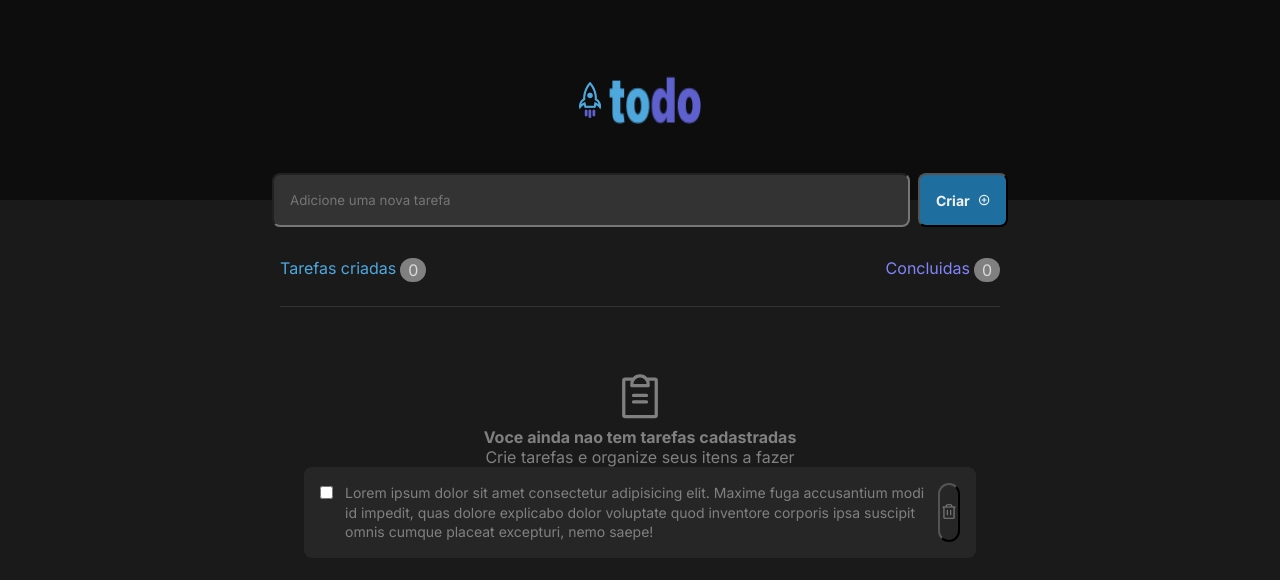
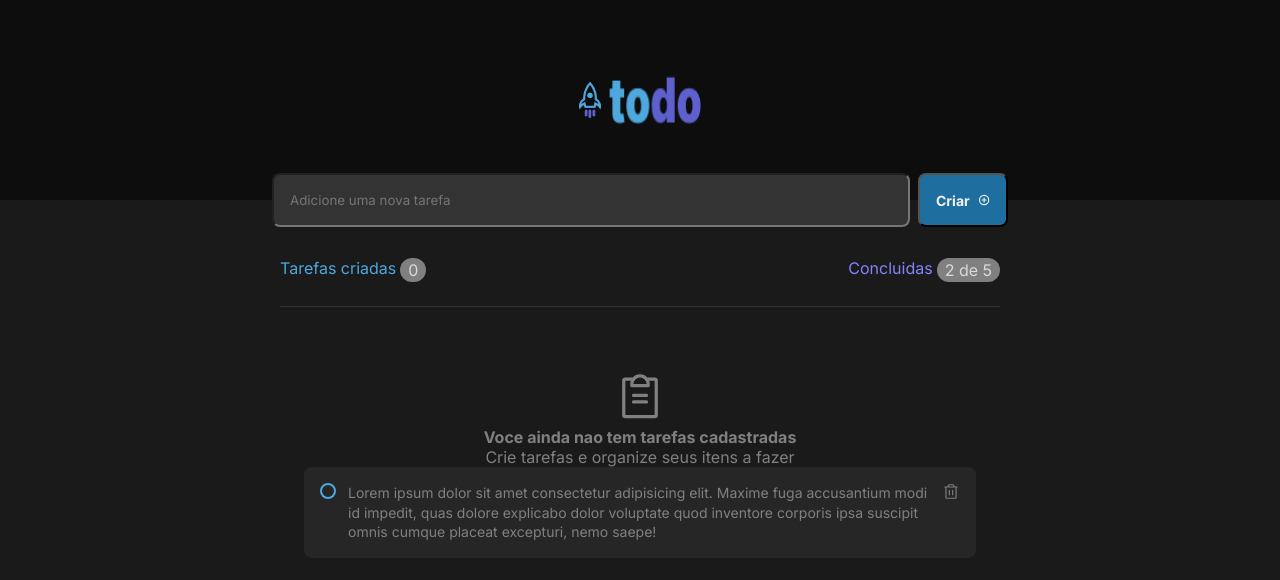
Before and after one commit to NilsonCarlosSaraf/IgniteSaraf, a React (Vite) app in the folder desafio01/DESAFIO/: page / in a window 1280 px wide. Shown: the top 580 px of the page. Built offline with nearby package versions, Linux system fonts and the light colour scheme.

Commit message:
update branch

```diff
--- a/desafio01/DESAFIO/src/components/CardTask.module.css
+++ b/desafio01/DESAFIO/src/components/CardTask.module.css
@@ -9,8 +9,11 @@
 .cardContainer button {
     background-color: transparent;
     color: var(--Gray-100);
+    border: 0;
     border-radius: 16px;
     line-height: 0;
+    align-items: start;
+
 
 }
 
@@ -27,7 +30,18 @@
     line-height: 140%;
 }
 
-.checkBox {
-    color: red;
-    border-radius: 8px;
+.checkBoxContainer {
+    border: 2px solid var(--blue);
+    height: 16px;
+    min-width: 16px;
+    border-radius: 50%;
 }
+
+.checkBoxContainerTick {
+    background: var(--purpleDark);
+    border: 2px solid var(--purpleDark);
+    height: 16px;
+    min-width: 16px;
+    border-radius: 50%;
+    color: var(--gray-100);
+}
--- a/desafio01/DESAFIO/src/components/CardTask.tsx
+++ b/desafio01/DESAFIO/src/components/CardTask.tsx
@@ -1,20 +1,41 @@
-import { Trash } from '@phosphor-icons/react'
+import { Check, Trash } from '@phosphor-icons/react'
 import styles from './CardTask.module.css'
+import { useState } from 'react'
 
 interface ICardTask {
 
 }
 
+
 export function CardTask() {
+
+    const [checkBox, setCheckBox] = useState(true)
+
+
+    function onSetCheckBox() {
+        if (checkBox == true) {
+            return (<div className={styles.checkBoxContainer} onClick={() => setCheckBox(false)}></div>)
+        } else {
+            return (
+                <div>
+                    <Check className={styles.checkBoxContainerTick} size={16} onClick={() => setCheckBox(true)} />
+                </div>
+            )
+        }
+    }
+
+
     return (
         <div className={styles.cardContainer}>
-            <div className={styles.checkBox}><input type="checkbox" /></div>
-            <p>Lorem ipsum dolor sit amet consectetur adipisicing elit. Maxime fuga accusantium modi id impedit, quas dolore explicabo dolor voluptate quod inventore corporis ipsa suscipit omnis cumque placeat excepturi, nemo saepe!</p>
+            {onSetCheckBox()}
+            <p style={checkBox == true ? { textDecoration: "none" } : { textDecoration: "line-through" }}>Lorem ipsum dolor sit amet consectetur adipisicing elit. Maxime fuga accusantium modi id impedit, quas dolore explicabo dolor voluptate quod inventore corporis ipsa suscipit omnis cumque placeat excepturi, nemo saepe!</p>
 
-            <button title='Deletar comentario'>
-                <Trash size={18} />
-            </button>
+            <div>
+                <button title='Deletar comentário'>
+                    <Trash size={18} />
+                </button>
+            </div>
 
-        </div>
+        </div >
     )
 }
--- a/desafio01/DESAFIO/src/components/CreateTask.tsx
+++ b/desafio01/DESAFIO/src/components/CreateTask.tsx
@@ -14,7 +14,7 @@ export function CreateTask() {
                 <div className={styles.taskContainer}>
                     <div>Concluidas</div>
                     <div
-                        className={styles.counter}>0</div>
+                        className={styles.counter}>2 de 5</div>
                 </div>
             </div>
             <div className={styles.bodyTasks}>
--- a/desafio01/DESAFIO/src/global.css
+++ b/desafio01/DESAFIO/src/global.css
@@ -13,6 +13,7 @@
 
 
     --purple: #8284FA;
+    --purpleDark: #5E60CE;
 }
 
 body {
@@ -26,7 +27,6 @@ body {
 :focus {
     outline: transparent;
     /* removes the default focus*/
-    box-shadow: 0 0 0 2px var(--blue);
 }
 
 * {
```
